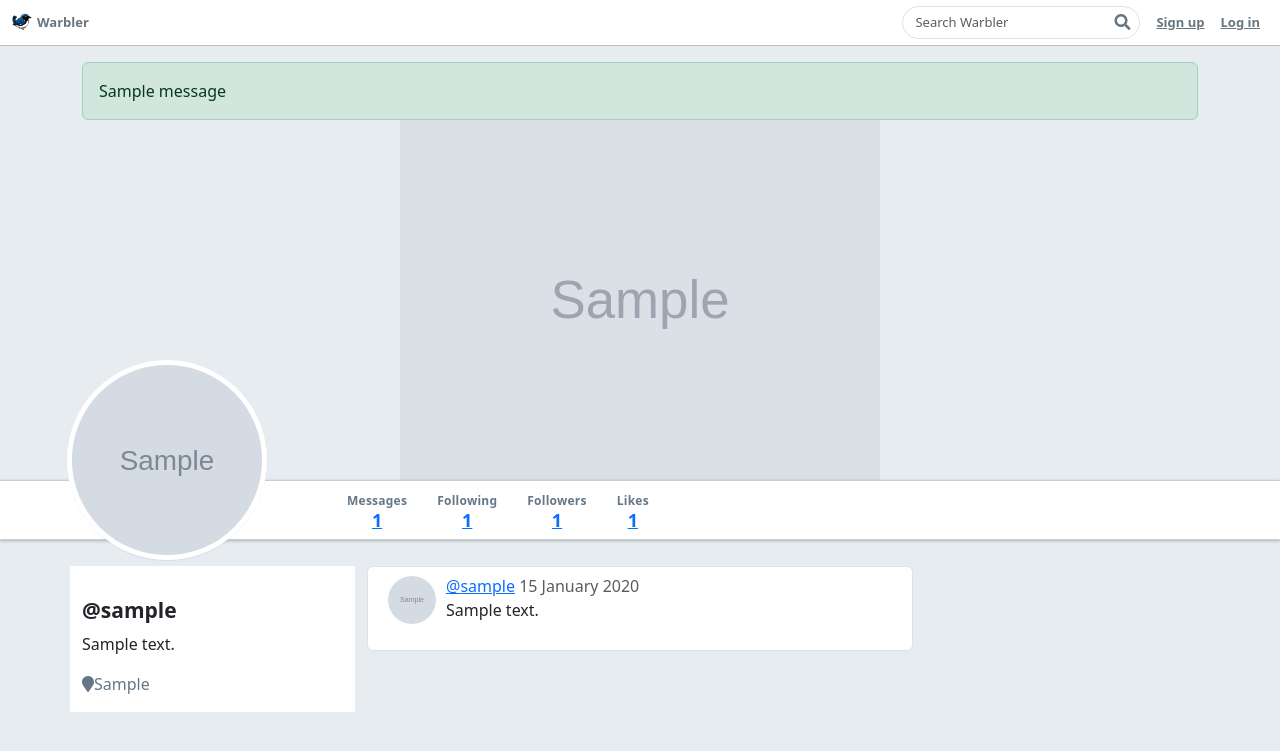
After one commit to Joe-Wolfe/warbler, a Flask app: page /users/1/likes in a window 1280 px wide. The commit adds this page. Shown: the top 751 px of the page. Run offline with Flask 2, Linux system fonts and the light colour scheme; tables that the repository leaves empty hold one stand-in row (values such as "Sample post"); grey boxes marked "Sample" are stand-in pictures; one stand-in notice (Sample message) is shown; some libraries are stand-ins or nearby versions.

Commit message:
Implemented the like feature users can now like posts and you can see all messages that a user has liked on their detail page

```diff
--- a/app.py
+++ b/app.py
@@ -268,6 +268,39 @@ def add_like(msg_id):
 
     return redirect("/")
 
+
+@app.route("/users/remove_like/<int:msg_id>", methods=["POST"])
+def remove_like(msg_id):
+    """Remove a like for the currently-logged-in user."""
+
+    if not g.user:
+        flash("Access unauthorized.", "danger")
+        return redirect("/")
+
+    liked_msg = Message.query.get_or_404(msg_id)
+    g.user.likes.remove(liked_msg)
+    db.session.commit()
+
+    return redirect("/")
+
+
+@app.route("/users/<int:user_id>/likes")
+def show_likes(user_id):
+    """Show list of likes of this user."""
+
+    user = User.query.get_or_404(user_id)
+
+    # snagging messages in order from the database;
+    messages = (Message
+                .query
+                .filter(Message.id.in_(db.session.query(Likes.message_id).
+                                       filter(Likes.user_id == user_id)))
+                .order_by(Message.timestamp.desc())
+                .limit(100)
+                .all())
+
+    return render_template('users/likes.html', user=user, messages=messages)
+
 ##############################################################################
 # Messages routes:
 
--- a/static/stylesheets/style.css
+++ b/static/stylesheets/style.css
@@ -215,7 +215,7 @@ nav+.container {
 #warbler-hero img,
 .full-width img {
   width: 100%;
-  height: auto;
+  height: 100%;
   object-fit: contain;
 }
 
--- a/templates/users/detail.html
+++ b/templates/users/detail.html
@@ -31,7 +31,9 @@
           </li>
           <li class="stat">
             <p class="small">Likes</p>
-            <h4>TBD</h4>
+            <h4>
+              <a href="/users/{{ user.id }}/likes">{{ user.likes | length }}</a>
+            </h4>
           </li>
           <div class="ml-auto">
             {% if g.user.id == user.id %}
--- /dev/null
+++ b/templates/users/likes.html
@@ -0,0 +1,26 @@
+{% extends 'users/detail.html' %}
+{% block user_details %}
+<div class="col-sm-6">
+    <ul class="list-group" id="messages">
+
+        {% for message in messages %}
+
+        <li class="list-group-item">
+            <a href="/messages/{{ message.id }}" class="message-link">
+
+                <a href="/users/{{ message.user.id }}">
+                    <img src="{{ message.user.image_url }}" alt="user image" class="timeline-image">
+                </a>
+
+                <div class="message-area">
+                    <a href="/users/{{ message.user.id }}">@{{ message.user.username }}</a>
+                    <span class="text-muted">{{ message.timestamp.strftime('%d %B %Y') }}</span>
+                    <p>{{ message.text}}</p>
+                </div>
+        </li>
+
+        {% endfor %}
+
+    </ul>
+</div>
+{% endblock %}
```
Also changed, not shown: models.py (+10 -2 lines), templates/home.html (+14 -6 lines).
